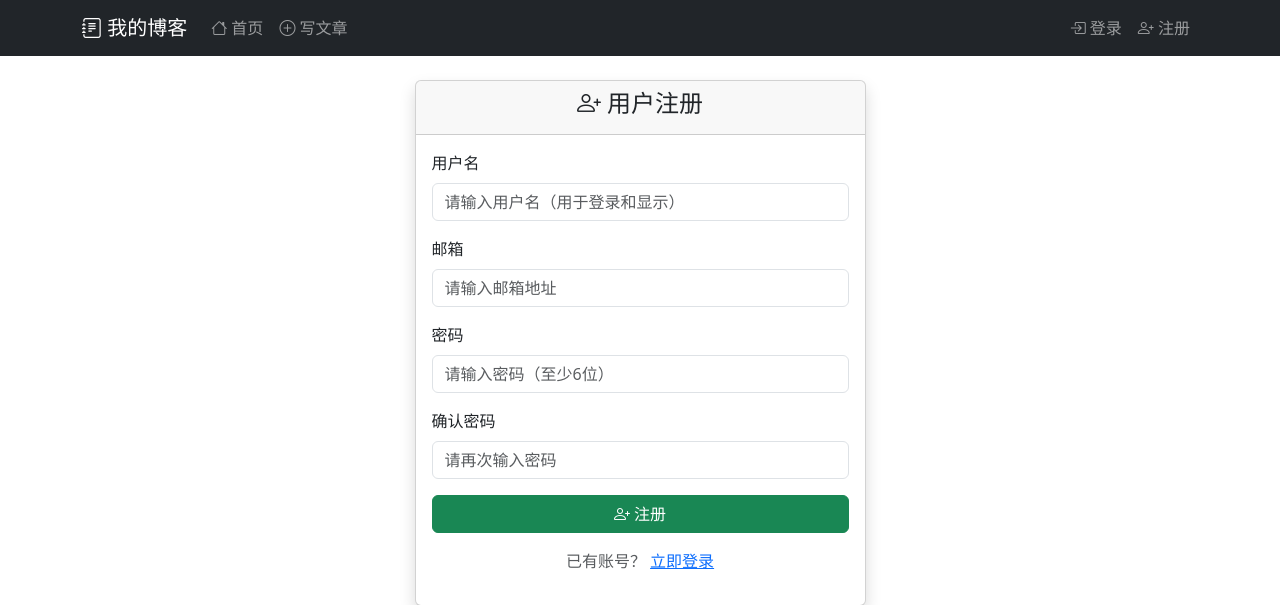
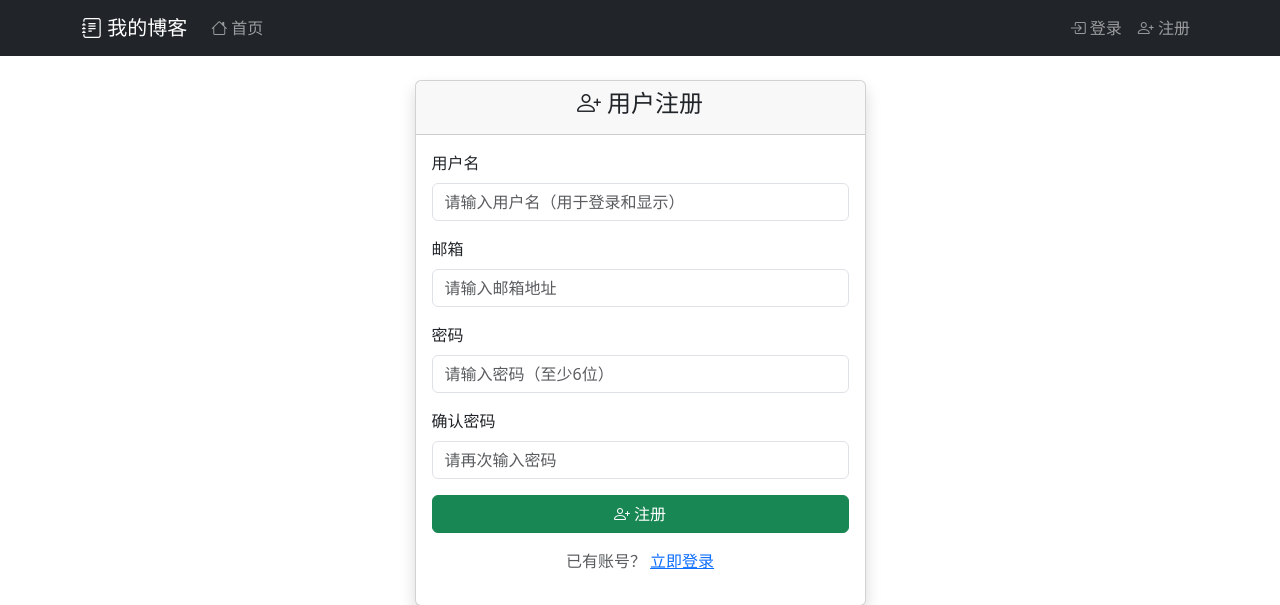
Before and after one commit to jwors/flash-blog, a FastAPI app: page /auth/register in a window 1280 px wide. Shown: the top 605 px of the page. Run offline with FastAPI, Linux system fonts and the light colour scheme.

Commit message:
feat: tijiao

```diff
--- a/app/routers/auth.py
+++ b/app/routers/auth.py
@@ -8,6 +8,10 @@ from passlib.context import CryptContext  # 导入密码加密库
 from app.database import get_db  # 导入数据库会话依赖
 from app.models.user import User  # 导入用户模型
 from app.config import settings  # 导入配置
+import logging
+
+logging.basicConfig(level=logging.INFO)
+logger = logging.getLogger(__name__)
 
 # 创建路由器实例
 router = APIRouter(tags=['认证'])
@@ -48,7 +52,7 @@ def login_submit(
 ):
     """处理登录表单提交"""
     user = db.query(User).filter(User.username == username).first()
-
+    logger.info(f"user: {user}")
     if not user or not pwd_context.verify(password, user.password):
         return templates.TemplateResponse(
             "auth/login.html",
--- a/templates/base.html
+++ b/templates/base.html
@@ -28,9 +28,6 @@
                 <ul class="navbar-nav me-auto">
                     <li class="nav-item">
                         <a class="nav-link" href="/"><i class="bi bi-house"></i> 首页</a>
-                    </li>
-                    <li class="nav-item">
-                        <a class="nav-link" href="/posts/create"><i class="bi bi-plus-circle"></i> 写文章</a>
                     </li>
                 </ul>
                 <ul class="navbar-nav">
```
Also changed, not shown: .claude/settings.local.json.
